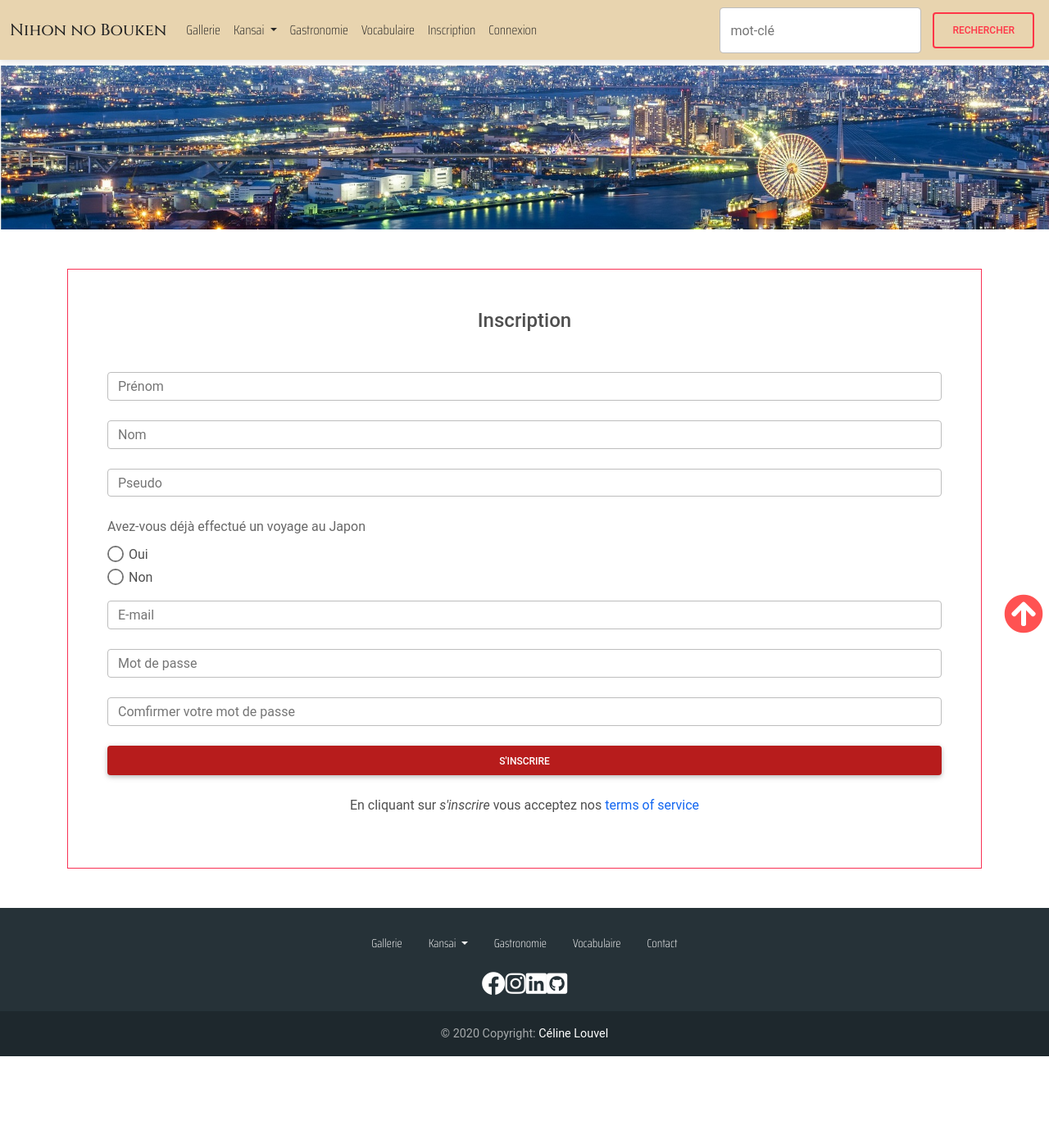
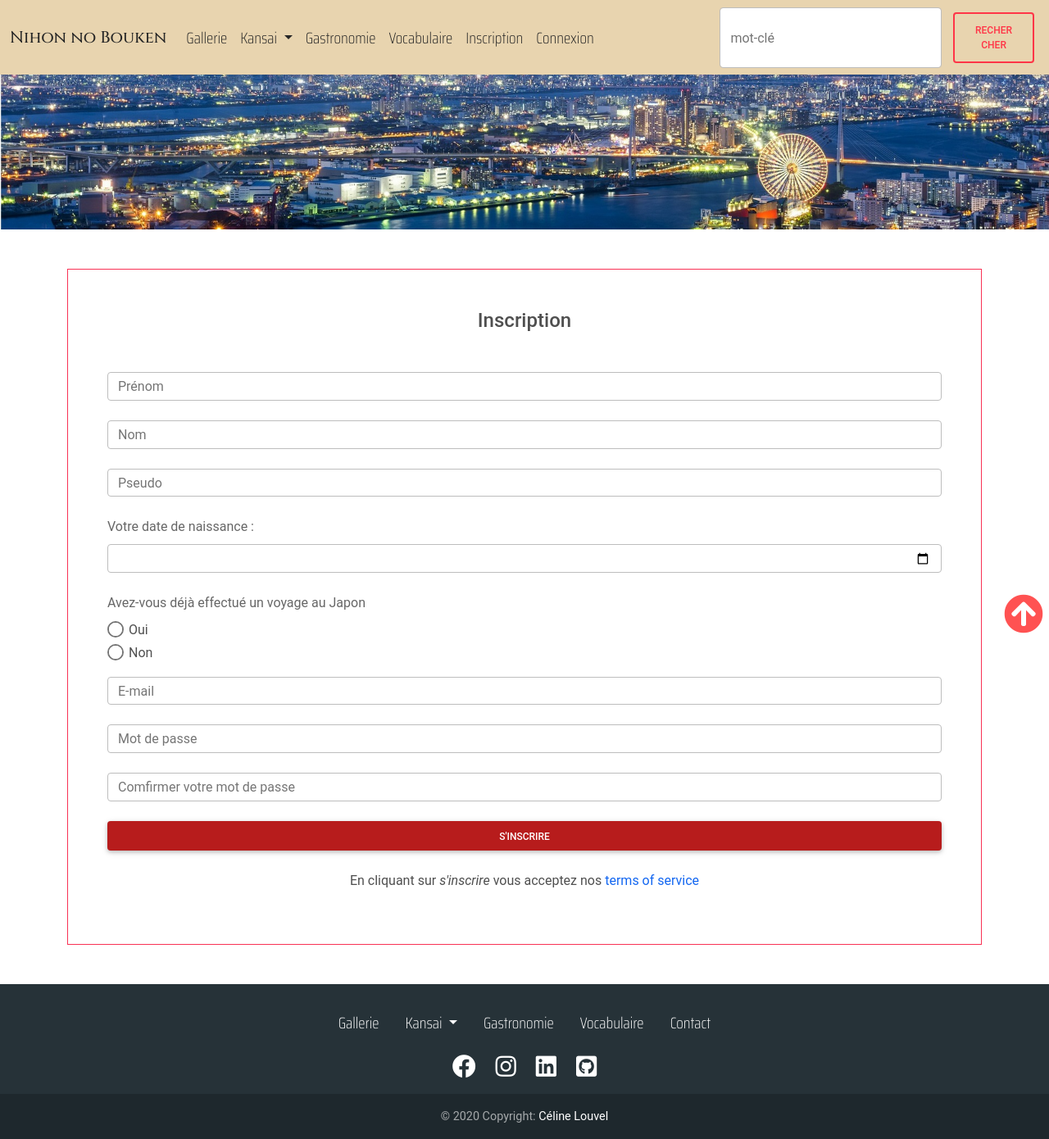
Before and after one commit to Celine-Chan/KansaiNoBouken, a PHP site: page /inscription.php in a window 1280 px wide. Shown: the whole page at 82% size. Before the commit the page ends 1289 px from the top, so only its background shows below. Run offline with PHP 8.4, Linux system fonts and the light colour scheme; some libraries are stand-ins or nearby versions.

Commit message:
correction bug nav

```diff
--- a/assets/css/style.css
+++ b/assets/css/style.css
@@ -17,6 +17,7 @@ nav{
 
 .navFont {
     font-family: 'Saira Condensed', sans-serif;
+    font-size: 1.2rem;
 }
 
 .navFont:hover {
@@ -49,6 +50,10 @@ nav{
 
 .socialIcon{
     justify-content: space-between;
+}
+
+.socialLogo{
+    margin-right: 1.5rem;
 }
 
 /* ---------- PAGE ACCUEIL ---------- */
@@ -96,7 +101,7 @@ nav{
 }
 
 .vocabularyCard{
-    justify-content: space-evenly;
+    margin-right: 1.5rem;
 }
 
 /* City Card */
--- a/assets/pagePortion/footer.php
+++ b/assets/pagePortion/footer.php
@@ -20,10 +20,10 @@
     </div>
 
     <div class="d-flex flex-row justify-content-center socialIcon mb-3">
-        <a href="https://www.facebook.com/nihonnobouken"><i class="fab fa-facebook fa-2x mr-2"></i></a>
-        <i class="fab fa-instagram fa-2x mr-2"></i>
-        <i class="fab fa-linkedin fa-2x mr-2"></i>
-        <i class="fab fa-github-square fa-2x mr-2"></i>
+        <a href="https://www.facebook.com/nihonnobouken"><i class="fab fa-facebook fa-2x socialLogo"></i></a>
+        <i class="fab fa-instagram fa-2x socialLogo"></i>
+        <i class="fab fa-linkedin fa-2x socialLogo"></i>
+        <i class="fab fa-github-square fa-2x"></i>
     </div>
 
     <div class="footer-copyright text-center py-3">© 2020 Copyright:
@@ -33,9 +33,9 @@
 </footer>
 
 <!-- Optional JavaScript -->
-<!-- <script src="https://code.jquery.com/jquery-3.5.1.slim.min.js" integrity="sha384-DfXdz2htPH0lsSSs5nCTpuj/zy4C+OGpamoFVy38MVBnE+IbbVYUew+OrCXaRkfj" crossorigin="anonymous">
+<script src="https://code.jquery.com/jquery-3.5.1.slim.min.js" integrity="sha384-DfXdz2htPH0lsSSs5nCTpuj/zy4C+OGpamoFVy38MVBnE+IbbVYUew+OrCXaRkfj" crossorigin="anonymous">
 </script>
-<script src="https://cdn.jsdelivr.net/npm/bootstrap@4.5.3/dist/js/bootstrap.bundle.min.js" integrity="sha384-ho+j7jyWK8fNQe+A12Hb8AhRq26LrZ/JpcUGGOn+Y7RsweNrtN/tE3MoK7ZeZDyx" crossorigin="anonymous">
+<!-- <script src="https://cdn.jsdelivr.net/npm/bootstrap@4.5.3/dist/js/bootstrap.bundle.min.js" integrity="sha384-ho+j7jyWK8fNQe+A12Hb8AhRq26LrZ/JpcUGGOn+Y7RsweNrtN/tE3MoK7ZeZDyx" crossorigin="anonymous">
 </script> -->
 <!-- bootstrap v5 -->
 <script src="https://cdn.jsdelivr.net/npm/bootstrap@5.0.0-beta1/dist/js/bootstrap.bundle.min.js" integrity="sha384-ygbV9kiqUc6oa4msXn9868pTtWMgiQaeYH7/t7LECLbyPA2x65Kgf80OJFdroafW" crossorigin="anonymous"></script>
--- a/assets/pagePortion/navbar.php
+++ b/assets/pagePortion/navbar.php
@@ -32,7 +32,7 @@
                     <a class="nav-link text-dark navFont" href="inscription.php">Inscription</a>
                 </li>
                 <li class="nav-item">
-                    <a class="nav-link text-dark navFont" data-toggle="modal" data-target="#modalLoginForm">Connexion</a>
+                    <a class="nav-link text-dark navFont" data-bs-toggle="modal" data-bs-target="#modalLoginForm">Connexion</a>
                 </li>
             </ul>
             <form class="d-flex">
@@ -49,7 +49,7 @@
             <div class="modal-content">
                 <div class="modal-header text-center">
                     <h4 class="modal-title w-100 font-weight-bold">Connexion</h4>
-                    <button type="button" class="close" data-dismiss="modal" aria-label="Close">
+                    <button type="button" class="close" data-bs-dismiss="modal" aria-label="Close">
                         <span aria-hidden="true">&times;</span>
                     </button>
                 </div>
--- a/inscription.php
+++ b/inscription.php
@@ -3,6 +3,7 @@
 $errorMessages = [];
 
 $regexName = '/^[a-zA-Z]+$/';
+$regexBirthDate = '/^\d{4}(-)(((0)[0-9])|((1)[0-2]))(-)([0-2][0-9]|(3)[0-1])$/';
 
 if (isset($_POST['submit'])) {
     if (isset($_POST['firstName'])) {
@@ -21,6 +22,17 @@ if (isset($_POST['submit'])) {
             $errorMessages['lastName'] = 'Veuillez saisir votre nom.';
         }
     }
+    if (isset($_POST['birthDate'])) {
+        if (!preg_match($regexBirthDate, $_POST['birthDate'])) {
+            $errorMessages['birthDate'] = 'Veuillez saisir une date valide.';
+        }
+        if ($_POST['birthDate'] >= date('Y-m-d')) {
+            $errorMessages['birthDate'] = 'Date impossible !';
+        }
+        if (empty($_POST['birthDate'])) {
+            $errorMessages['birthDate'] = 'Veuillez saisir une date.';
+        }
+    }
 }
 ?>
 <!doctype html>
@@ -34,7 +46,6 @@ if (isset($_POST['submit'])) {
 
 <body>
 
-    <!--Navbar -->
     <?php include('assets/pagePortion/navbar.php') ?>
 
     <div class="banniereInscriptionImg mb-5">
@@ -62,7 +73,17 @@ if (isset($_POST['submit'])) {
                     </div>
                 </div>
                 <div class="col mt-4">
-                    <input type="text" id="defaultRegisterFormLastName" class="form-control" placeholder="Pseudo">
+                    <input type="text" id="defaultRegisterFormLastName" class="form-control" name="pseudo" placeholder="Pseudo">
+                    <div class="text-danger">
+                        <span><?= isset($errorMessages['pseudo']) ? $errorMessages['pseudo'] : '' ?></span>
+                    </div>
+                </div>
+                <div class="col mt-4">
+                    <label for="birthDate" class="form-label">Votre date de naissance :</label>
+                    <input type="date" class="form-control" id="birthDate" name="birthDate" placeholder="05/12/1990">
+                    <div class="text-danger">
+                        <span><?= isset($errorMessages['birthDate']) ? $errorMessages['birthDate'] : '' ?></span>
+                    </div>
                 </div>
             </div>
 
```
Also changed, not shown: index.php (+5 -5 lines).
